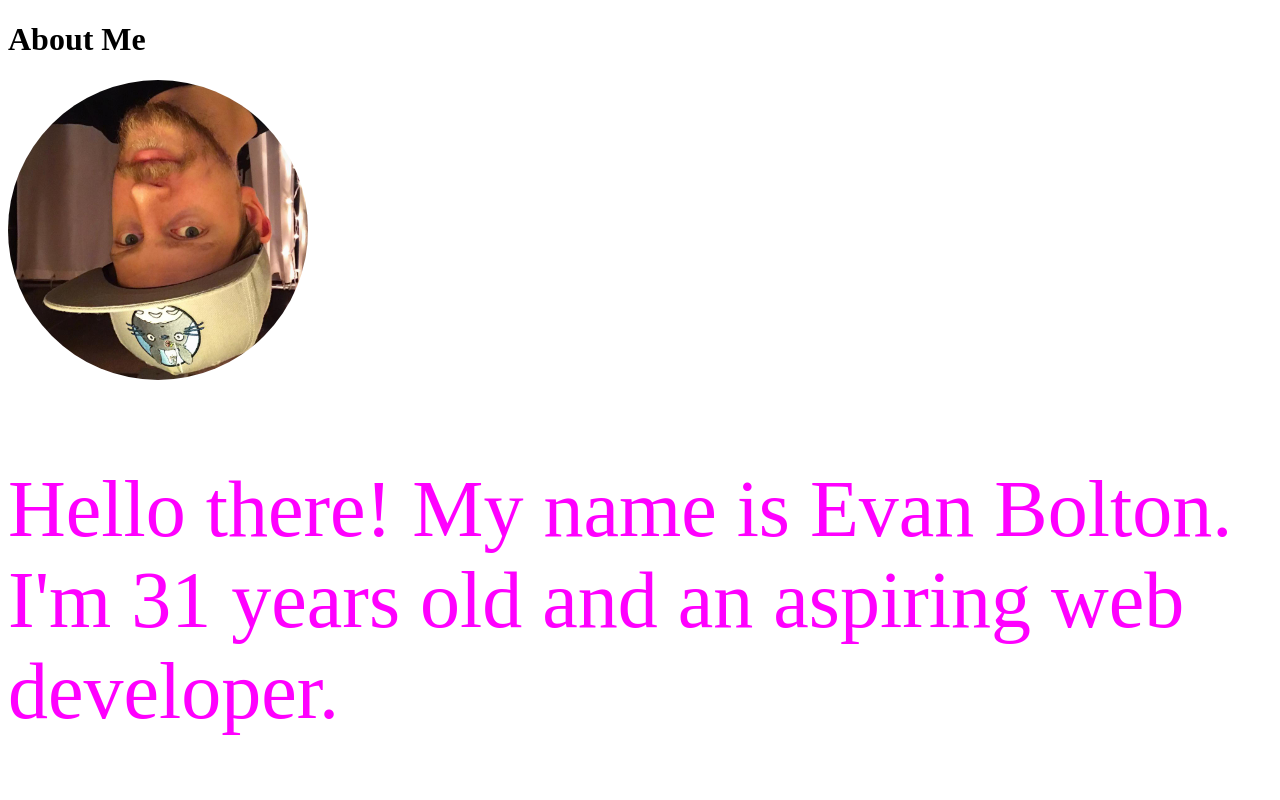
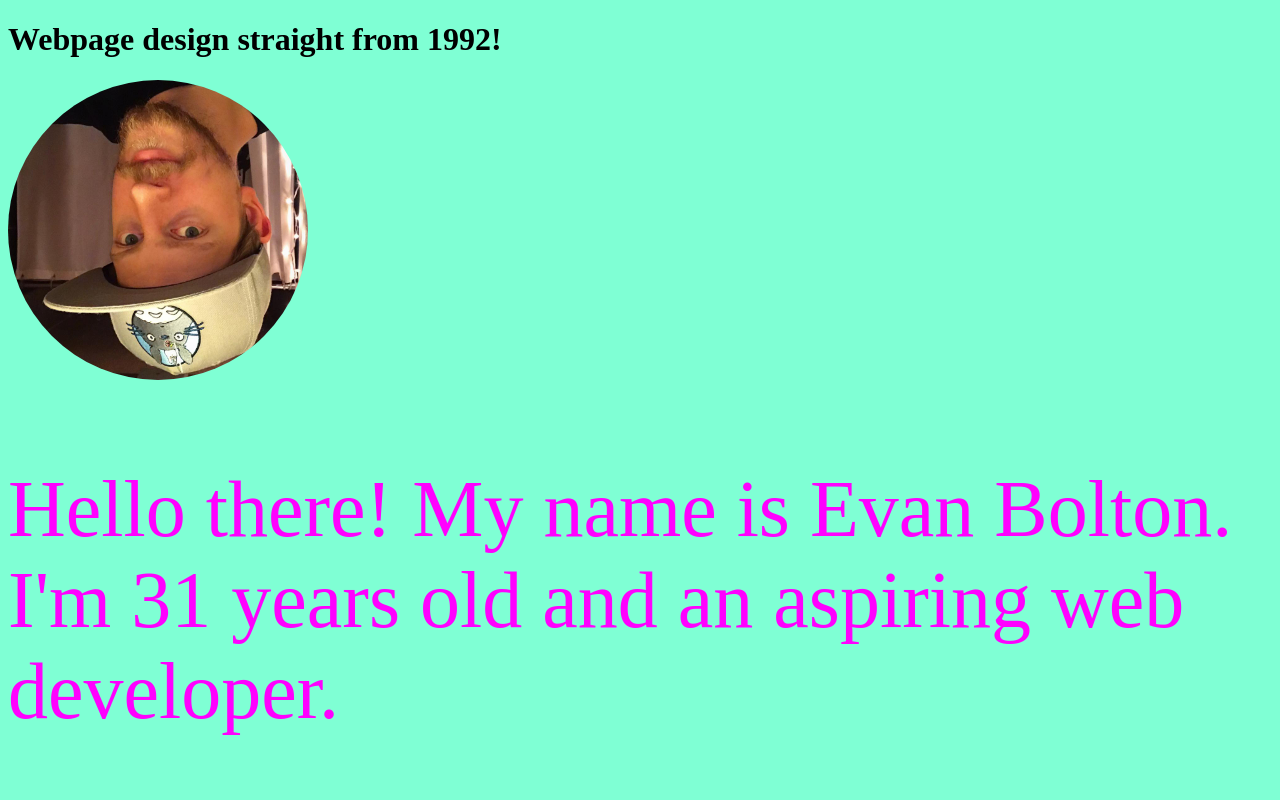
Before and after one commit to evanfbolton/about-evan-bolton, a plain HTML site: page index.html in a window 1280 px wide. Shown: the top 800 px of the page. Drawn offline with Linux system fonts and the light colour scheme.

Commit message:
Added background color for enhanced  readability

```diff
--- a/index.html
+++ b/index.html
@@ -5,8 +5,8 @@
     <title>Evan Bolton</title>
     <link rel="stylesheet" href="style.css" />
 </head>
-<body>
-<h1>About Me</h1>
+<body style="background-color: aquamarine">
+<h1>Webpage design straight from 1992!</h1>
 <img class="image-of-evan" src="./evan.jpg" alt="A picture of Evan Bolton">
 <p class="oddColors bigLetters">Hello there! My name is Evan Bolton. I'm 31 years old and an aspiring web developer.</p>
 <p class="oddColors">In my free time, I like to play video games and music. Listening to books is also one of my favorite pass times.</p>
```
